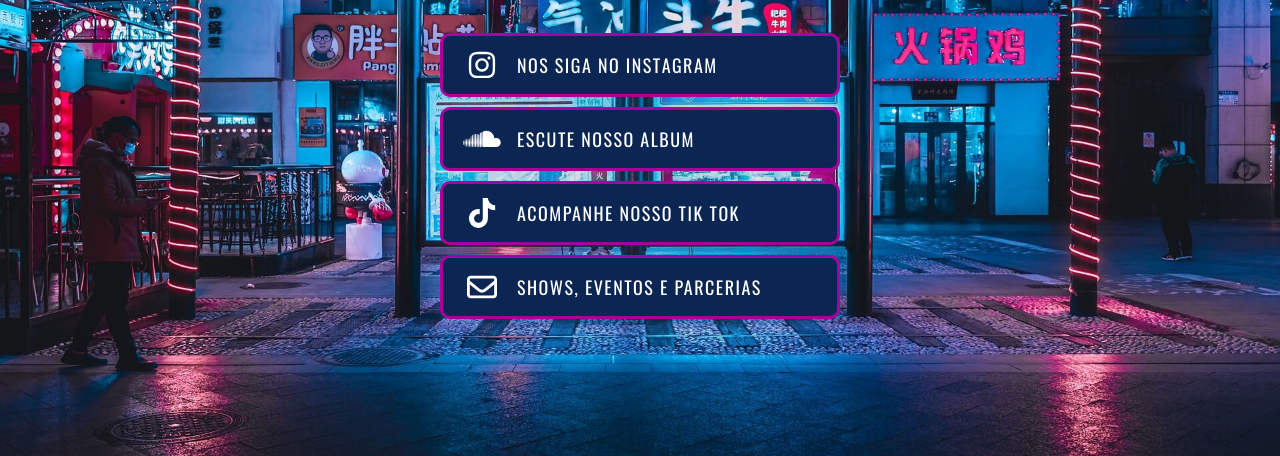
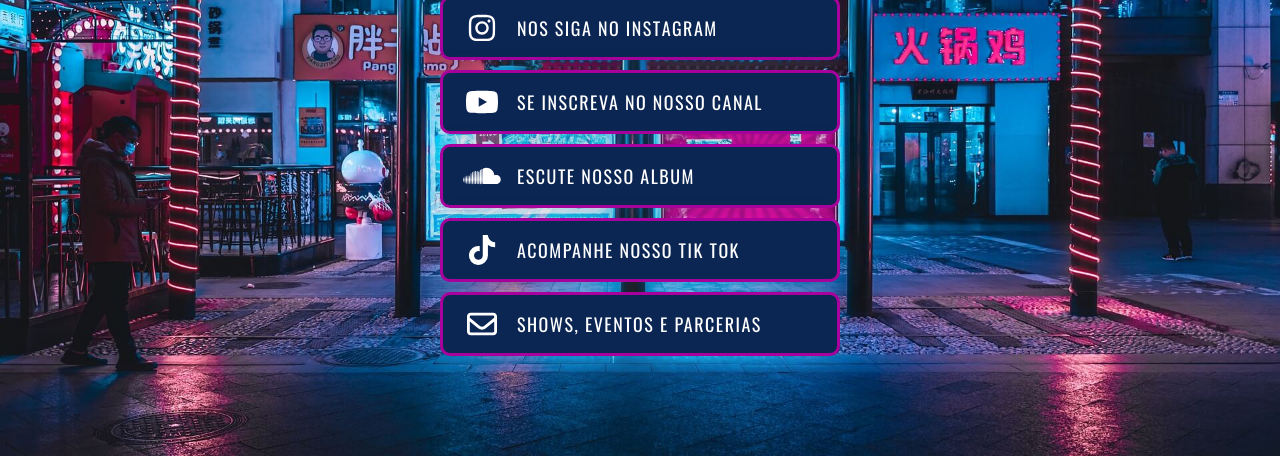
Before and after one commit to bandaredoficial/bandaredoficial.github.io, a website: page index.html in a window 1280 px wide. Shown: the part 344-800 px from the top of the page. Drawn offline with Linux system fonts and the light colour scheme.

Commit message:
adicionado yt

```diff
--- a/index.html
+++ b/index.html
@@ -45,6 +45,8 @@
         <nav class="link-field">
             <a href="https://www.instagram.com/bandaredoficial/" rel="noreferrer" target="_blank" class="link"><i
                     class="fa-brands fa-instagram icon"></i> Nos siga no instagram</a>
+            <a href="https://www.youtube.com/@bandaredoficial" rel="noreferrer" target="_blank" class="link"><i
+                    class="fa-brands fa-youtube icon"></i> Se inscreva no nosso canal</a>
             <a href="https://soundcloud.com/bandaredoficial" class="link" rel="noreferrer" target="_blank"><i
                     class="fa-brands fa-soundcloud icon"></i> Escute nosso album</a>
             <a href="https://www.tiktok.com/@bandaredoficial" class="link" rel="noreferrer" target="_blank"><i
```
